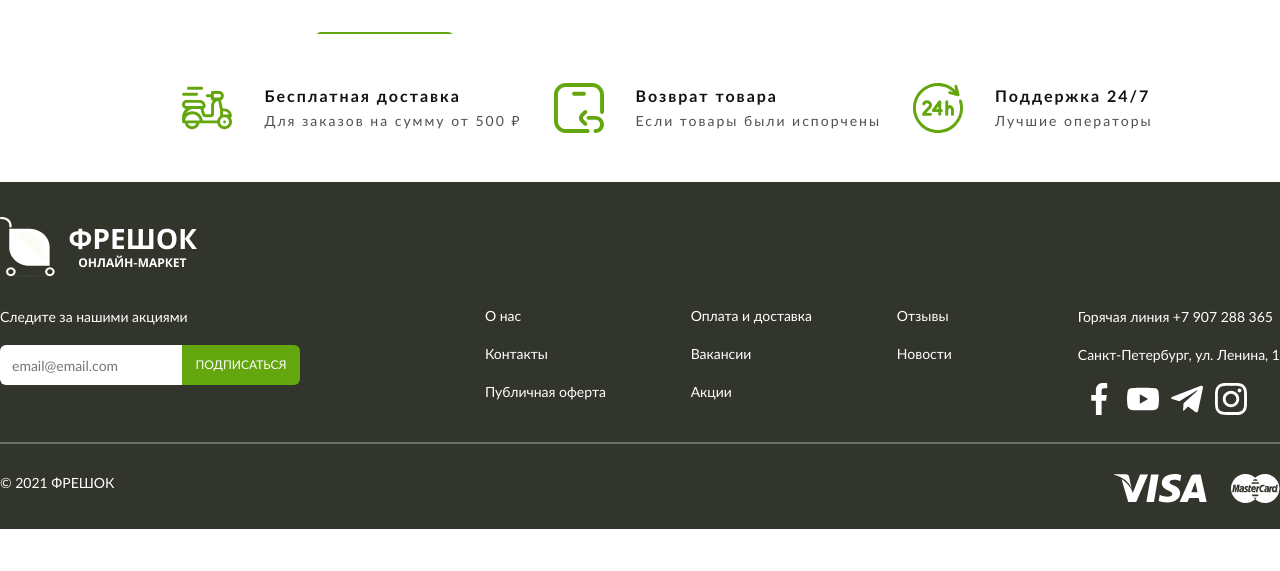
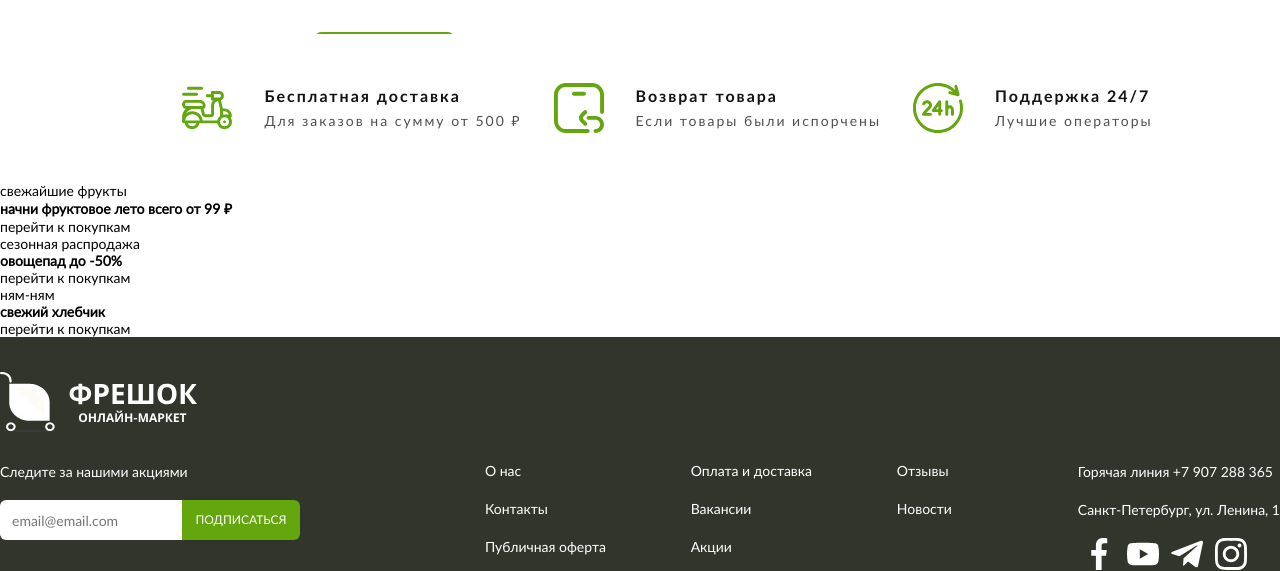
Before and after one commit to Doozer62/freshok, a website: page app/index.html in a window 1280 px wide. Shown: the part 529-1100 px from the top of the page. Before the commit the page ends 1058 px from the top, so only its background shows below. Drawn offline with Linux system fonts and the light colour scheme; files whose address does not match are found by name.

Commit message:
added categories (html)

```diff
--- a/app/index.html
+++ b/app/index.html
@@ -247,6 +247,36 @@
         </section>
 
 
+        <section class="categories">
+            <div class="container">
+                <div class="info">
+                    <div class="info__item">
+                        <span class="info__item-content">
+                            свежайшие фрукты
+                        </span>
+                        <h4 class="info__item-title">начни фруктовое лето всего от 99 ₽</h4>
+                        <a href="#" class="info__item-link">перейти к покупкам</a>
+                    </div>
+                    <div class="info__item">
+                        <span class="info__item-content">
+                            сезонная распродажа
+                        </span>
+                        <h4 class="info__item-title">овощепад до -50%</h4>
+                        <a href="#" class="info__item-link">перейти к покупкам</a>
+                    </div>
+                    <div class="info__item">
+                        <span class="info__item-content">
+                            ням-ням
+                        </span>
+                        <h4 class="info__item-title">свежий хлебчик</h4>
+                        <a href="#" class="info__item-link">перейти к покупкам</a>
+                    </div>
+
+
+                </div>
+            </div>
+        </section>
+
     </main>
 
     <footer class="footer">
```
